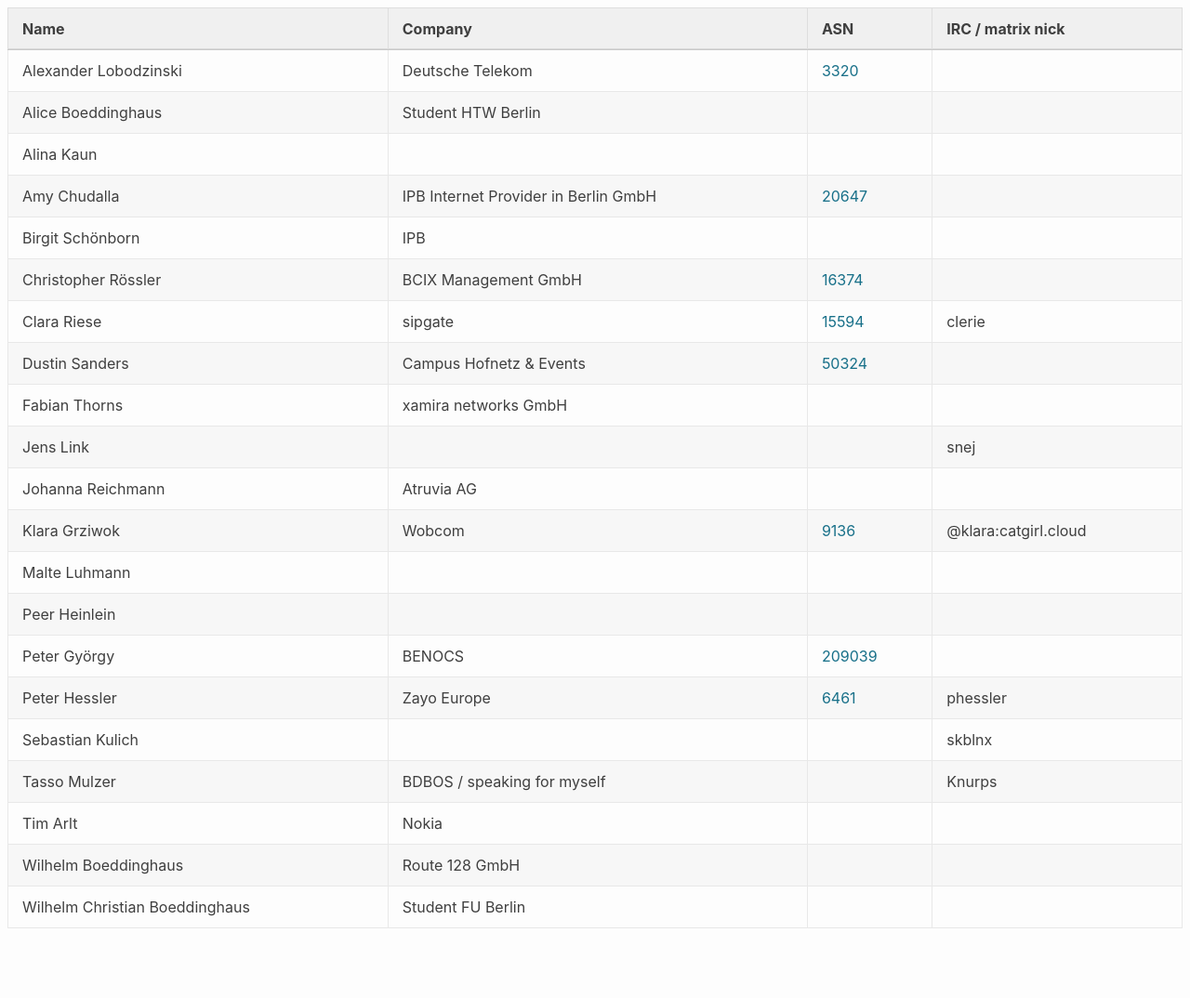
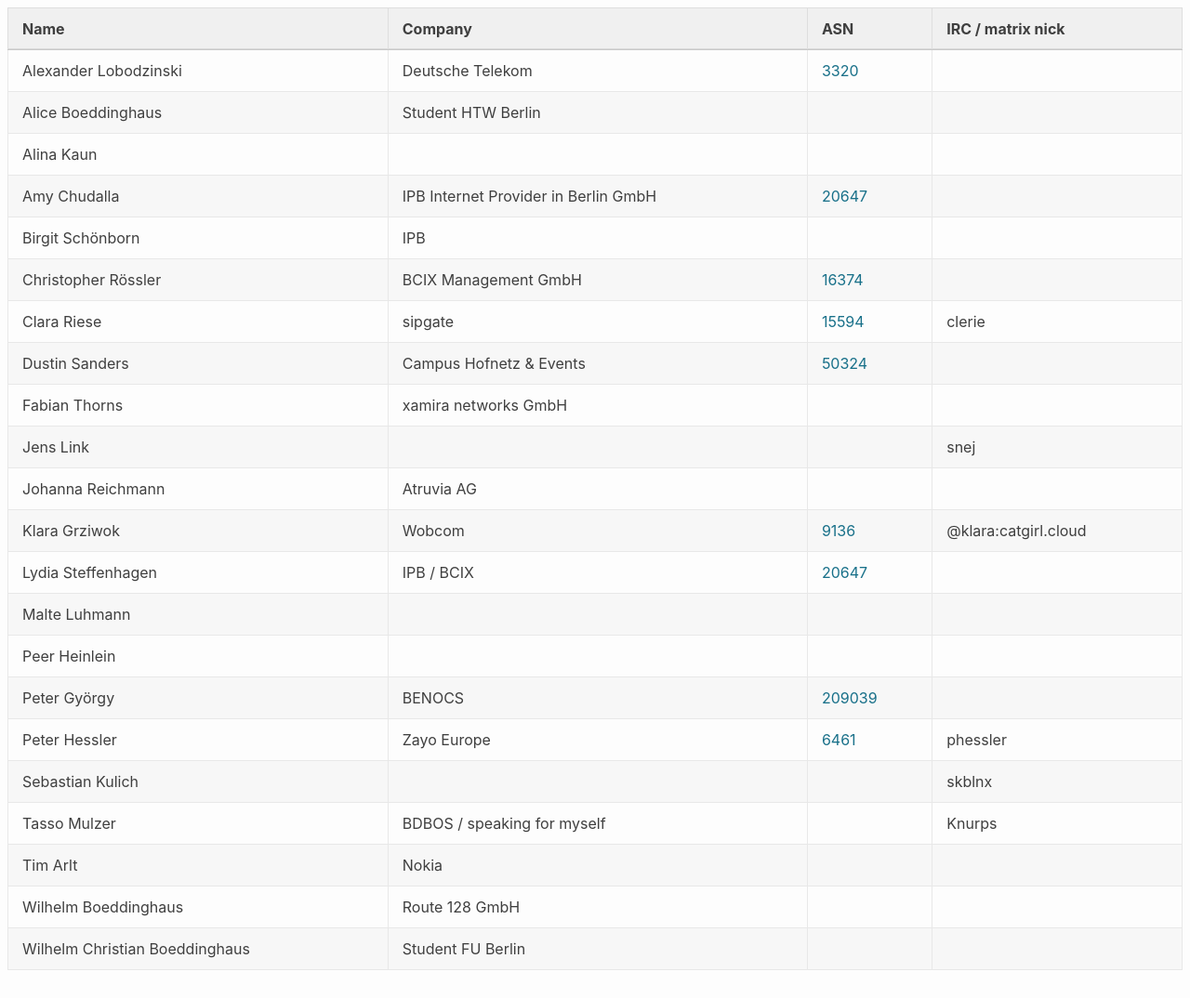
Before and after one commit to denog/pretix-attendeelist, a Jekyll site: the page built from denogmeetup25-03/index.markdown, in a window 1280 px wide and 1074 px high. Shown: the whole window at 93% size. Built offline with Jekyll 4.4.1, drawn with Linux system fonts in a browser that asks for light colours.

Commit message:
Latest data: Wed Feb 19 08:33:04 UTC 2025

```diff
--- a/_data/attendees_denogmeetup25-03.json
+++ b/_data/attendees_denogmeetup25-03.json
@@ -72,6 +72,12 @@
     "asn": "9136"
   },
   {
+    "name": "Lydia Steffenhagen",
+    "company": "IPB / BCIX",
+    "irc": null,
+    "asn": "20647"
+  },
+  {
     "name": "Malte Luhmann",
     "company": null,
     "irc": null,
```
